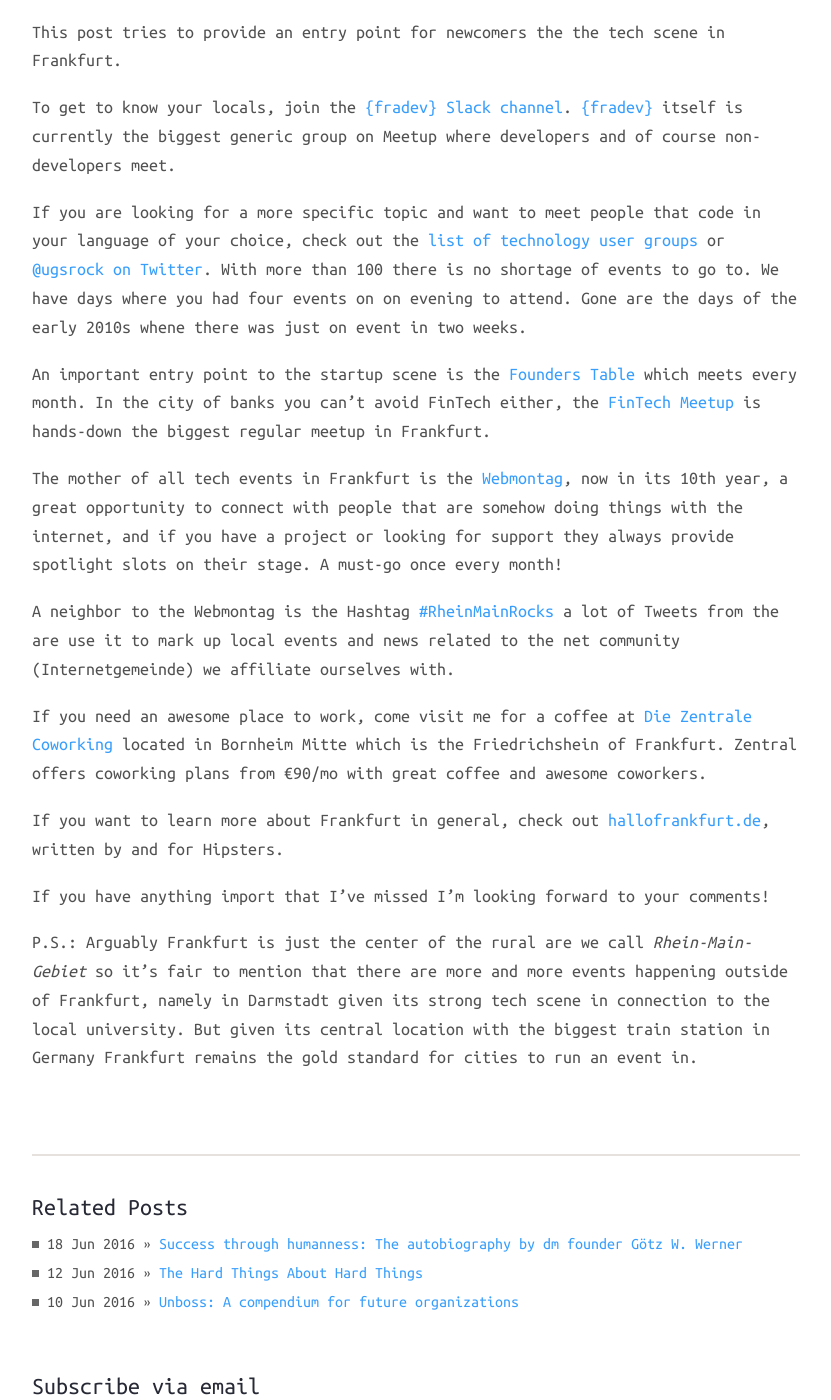
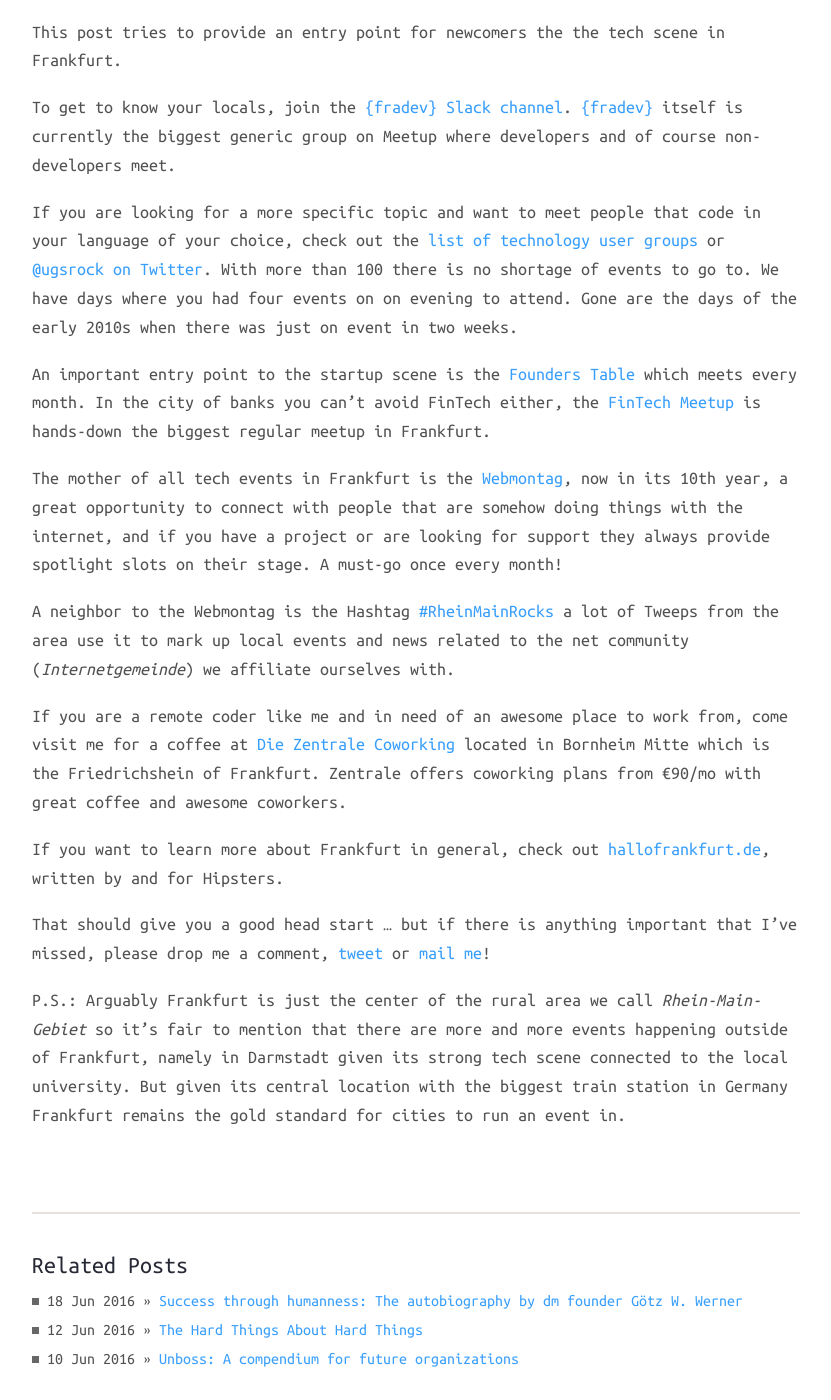
Before and after one commit to coderbyheart/blog, a Jekyll site: the page built from _posts/2016-08-01-intro-to-the-frankfurt-tech-scene.md, in a window 1280 px wide and 1400 px high, scrolled down 377 px. Shown: the whole window, without its empty margins (224-1055 px from the left). Built offline with Jekyll 4.4.1, drawn with Linux system fonts in a browser that asks for light colours; nearby versions of some CDN libraries; comment, search, counter and statistics services are not loaded.

Commit message:
Updated.

```diff
--- a/_posts/2016-08-01-intro-to-the-frankfurt-tech-scene.md
+++ b/_posts/2016-08-01-intro-to-the-frankfurt-tech-scene.md
@@ -22,12 +22,13 @@
 currently the biggest generic group on Meetup where developers and
 of course non-developers meet.
 
-If you are looking for a more specific topic and want to meet people that
-code in your language of your choice, check out the [list of technology user
-groups](https://usergroups.rheinmainrocks.de/) or [@ugsrock on Twitter](https://twitter.com/ugsrock).
-With more than 100 there is no shortage of events to go to. We have days
-where you had four events on on evening to attend. Gone are the days of
-the early 2010s whene there was just on event in two weeks.
+If you are looking for a more specific topic and want to meet people
+that code in your language of your choice, check out the [list of
+technology user groups](https://usergroups.rheinmainrocks.de/) or
+[@ugsrock on Twitter](https://twitter.com/ugsrock). With more than 100
+there is no shortage of events to go to. We have days where you had four
+events on on evening to attend. Gone are the days of the early 2010s
+when there was just on event in two weeks.
 
 An important entry point to the startup scene is the [Founders Table](http://www.meetup.com/de-DE/Grunderstammtisch-Founders-Table-FrankfurtRheinMain/)
 which meets every month. In the city of banks you can't avoid FinTech
@@ -37,31 +38,31 @@
 The mother of all tech events in Frankfurt is the [Webmontag](http://www.wmfra.de/), now in
 its 10th year, a great opportunity to connect with people that are
 somehow doing things with the internet, and if you have a project or
-looking for support they always provide spotlight slots on their stage.
-A must-go once every month!
+are looking for support they always provide spotlight slots on their
+stage. A must-go once every month!
 
 A neighbor to the Webmontag is the Hashtag [#RheinMainRocks](https://twitter.com/search?f=tweets&q=%23RheinMainRocks)
-a lot of Tweets from the are use it to mark up local events and news
-related to the net community (Internetgemeinde) we affiliate ourselves
+a lot of Tweeps from the area use it to mark up local events and news
+related to the net community (*Internetgemeinde*) we affiliate ourselves
 with.
 
-If you need an awesome place to work, come visit me for a coffee at
-[Die Zentrale Coworking](https://www.die-zentrale-ffm.de/) located in
-Bornheim Mitte which is the Friedrichshein of Frankfurt. Zentral offers
-coworking plans from €90/mo with great coffee and awesome coworkers.
+If you are a remote coder like me and in need of an awesome place to work
+from, come visit me for a coffee at [Die Zentrale Coworking](https://www.die-zentrale-ffm.de/)
+located in Bornheim Mitte which is the Friedrichshein of Frankfurt.
+Zentrale offers coworking plans from €90/mo with great coffee and
+awesome coworkers.
 
 If you want to learn more about Frankfurt in general, check out
 [hallofrankfurt.de](https://hallofrankfurt.de/), written by and for
 Hipsters.
 
+That should give you a good head start … but if there is anything
+important that I've missed, please drop me a comment, [tweet](https://twitter.com/coderbyheart)
+or [mail me](mailto:m@coderbyheart.com)!
 
-
-If you have anything import that I've missed I'm looking forward to your
-comments!
-
-P.S.: Arguably Frankfurt is just the center of the rural are we call
+P.S.: Arguably Frankfurt is just the center of the rural area we call
 *Rhein-Main-Gebiet* so it's fair to mention that there are more and more
 events happening outside of Frankfurt, namely in Darmstadt given its
-strong tech scene in connection to the local university. But given its
+strong tech scene connected to the local university. But given its
 central location with the biggest train station in Germany Frankfurt
 remains the gold standard for cities to run an event in.
```
